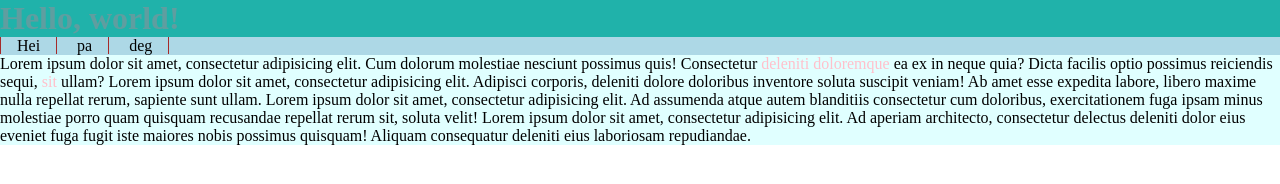
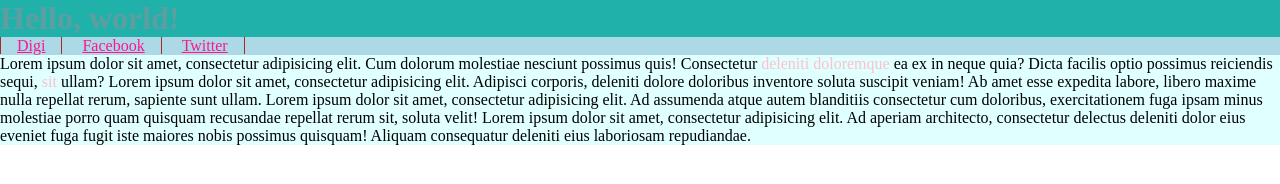
Before and after one commit to Saegrov/pres, a plain HTML site: page index.html in a window 1280 px wide. Drawn offline with Linux system fonts and the light colour scheme.

Commit message:
Oppgave 3

```diff
--- a/index.html
+++ b/index.html
@@ -14,9 +14,9 @@
 
     <div id="menu" class="fullWidth">
         <ul>
-            <li>Hei</li>
-            <li>pa</li>
-            <li>deg</li>
+            <li><a href="http://www.digi.no">Digi</a></li>
+            <li><a href="http://www.facebook.com">Facebook</a></li>
+            <li><a href="http://www.twitter.com">Twitter</a></li>
         </ul>
     </div>
 
--- a/style.css
+++ b/style.css
@@ -44,3 +44,7 @@ h1 {
 .fullWidth {
     width: 100%;
 }
+
+a {
+    color: deeppink;
+}
```
